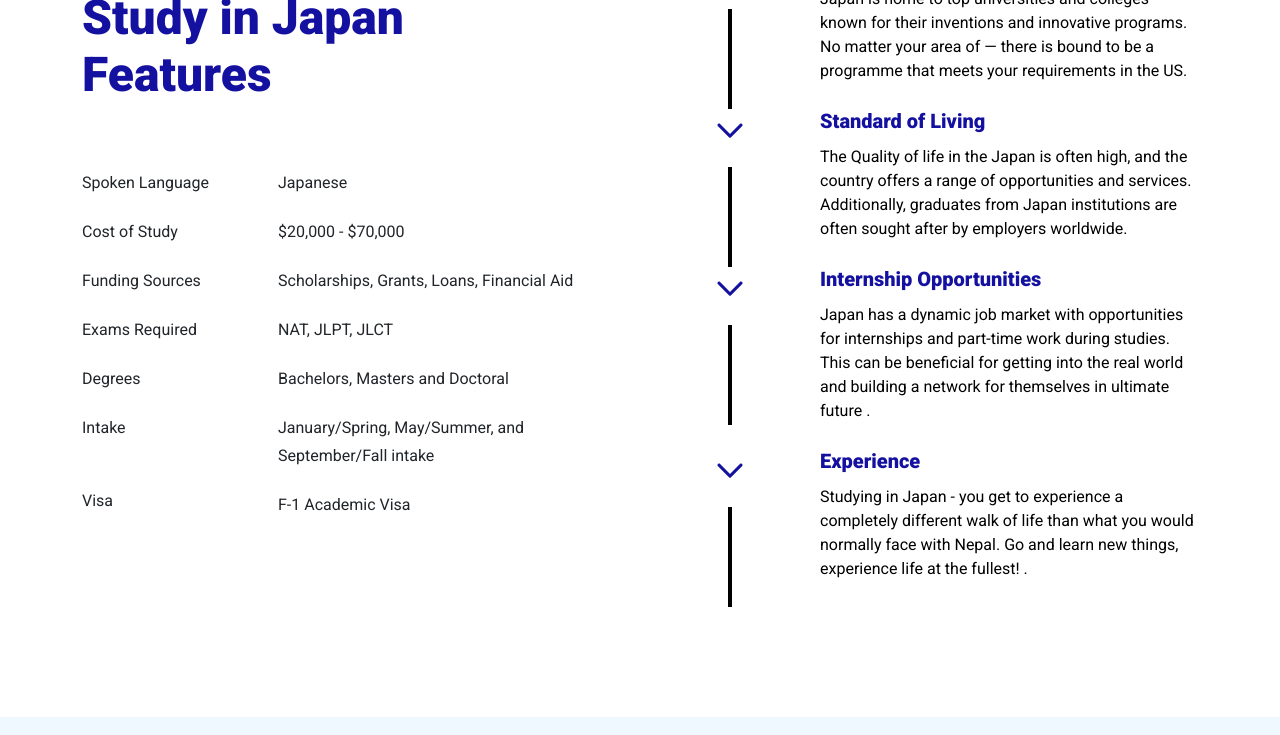
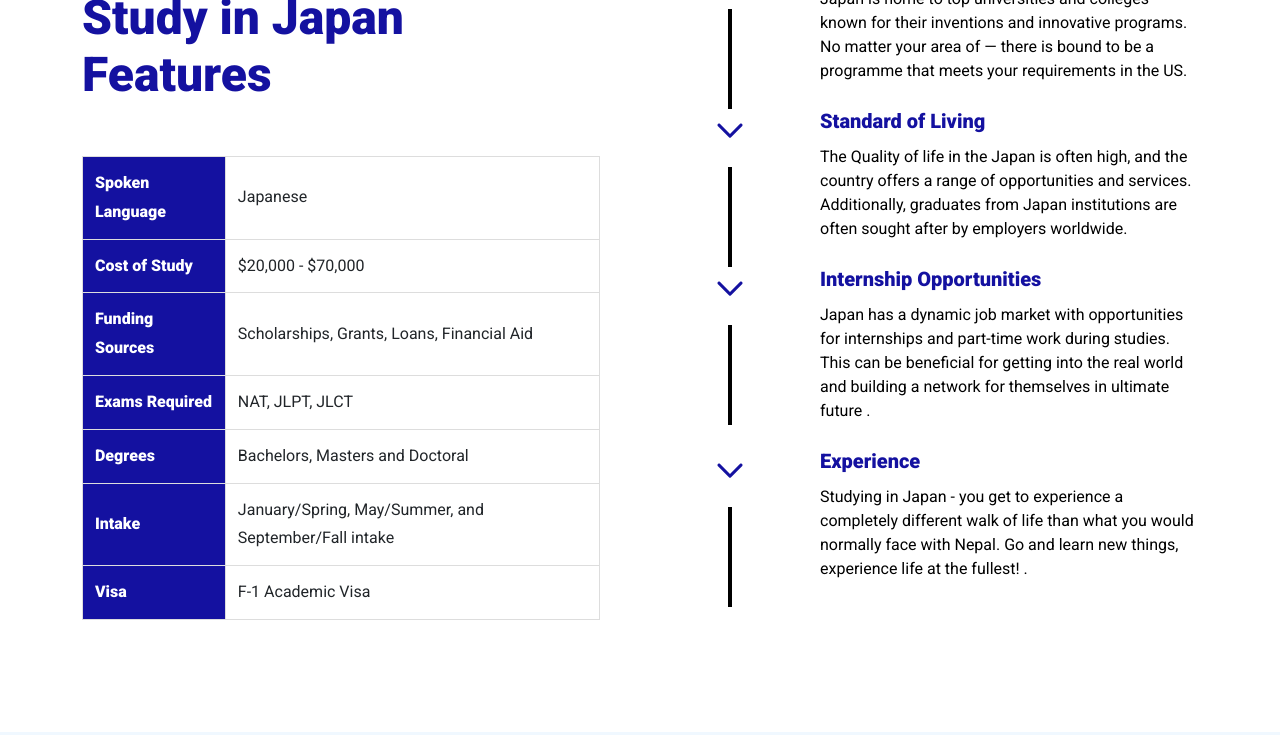
Before and after one commit to AntariksShya/Sumida, a website: page japan.html in a window 1280 px wide. Shown: the part 715-1450 px from the top of the page. Drawn offline with nearby package versions, Linux system fonts and the light colour scheme; a web font is replaced by a local one.

Commit message:
added a box table to japan

```diff
--- a/austraila.css
+++ b/austraila.css
@@ -110,6 +110,28 @@
 /* end of styling table */
 /* end of container-one */
 
+table {
+  width: 100%;
+  border-collapse: collapse;
+  margin-top: 20px;
+}
+
+th,
+td {
+  border: 1px solid #dddddd;
+  text-align: left;
+  padding: 12px;
+}
+
+td:hover {
+  background-color: #f2f2f2;
+  cursor: pointer;
+}
+
+th {
+  background-color: #1411A0;
+  color: #fff;
+}
 
 .Divider {
   width: 100px;
@@ -170,11 +192,6 @@
     text-align: center;
   }
 
-  .main .table {
-    justify-content: center;
-    gap: 0;
-  }
-
   .main .Timeline {
     margin-top: 5rem;
   }
--- a/japan.html
+++ b/japan.html
@@ -143,32 +143,36 @@
             style="align-self: stretch; color: #1411A0; font-size: 48px; font-family: Roboto; font-weight: 700; line-height: 57.60px; word-wrap: break-word">
             Study in Japan Features</div>
         </div>
-        <div class="Table"
-          style="align-self: stretch; flex: 1 1 0; padding-top: 33px; padding-bottom: 33px; justify-content: flex-start; align-items: flex-start; gap: 58px; display: flex; width: 100%; height: 100%;">
-          <div class="topics"
-            style="position: relative; width: 30%; height: 100%; display: flex; flex-direction: column; gap: 5%;">
-            <div>Spoken Language</div>
-            <div>Cost of Study</div>
-            <div>Funding Sources</div>
-            <div>Exams Required</div>
-            <div>Degrees</div>
-            <div style="padding-bottom: 17.5%;">Intake</div>
-            <div>Visa</div>
-          </div>
-          <div class="contents"
-            style=" position: relative; width: 70%; height: 100%; display: flex; flex-direction: column; gap: 5%;">
-            <div>Japanese</div>
-            <div>$20,000 - $70,000</div>
-            <div>Scholarships, Grants, Loans, Financial Aid</div>
-            <div>NAT, JLPT, JLCT</div>
-            <div>Bachelors, Masters and Doctoral</div>
-            <div>January/Spring, May/Summer, and September/Fall intake</div>
-            <div> F-1 Academic Visa</div>
-            <!-- <div class="F1AcademicVisa"
-              style="left: 0px; top: 374px; position: absolute; color: black; font-size: 19.50px; font-family: Inter; font-weight: 400; line-height: 25.35px; word-wrap: break-word">
-              F-1 Academic Visa</div> -->
-          </div>
-        </div>
+        <table>
+          <tr>
+            <th>Spoken Language</th>
+            <td>Japanese</td>
+          </tr>
+          <tr>
+            <th>Cost of Study</th>
+            <td>$20,000 - $70,000</td>
+          </tr>
+          <tr>
+            <th>Funding Sources</th>
+            <td>Scholarships, Grants, Loans, Financial Aid</td>
+          </tr>
+          <tr>
+            <th>Exams Required</th>
+            <td>NAT, JLPT, JLCT</td>
+          </tr>
+          <tr>
+            <th>Degrees</th>
+            <td>Bachelors, Masters and Doctoral</td>
+          </tr>
+          <tr>
+            <th>Intake</th>
+            <td>January/Spring, May/Summer, and September/Fall intake</td>
+          </tr>
+          <tr>
+            <th>Visa</th>
+            <td>F-1 Academic Visa</td>
+          </tr>
+        </table>
       </div>
       <div class="Timeline"
         style="flex: 1 1 0; flex-direction: column; justify-content: flex-start; align-items: flex-start; display: inline-flex">
```
Lines whose indentation alone changed are shown as unchanged.
